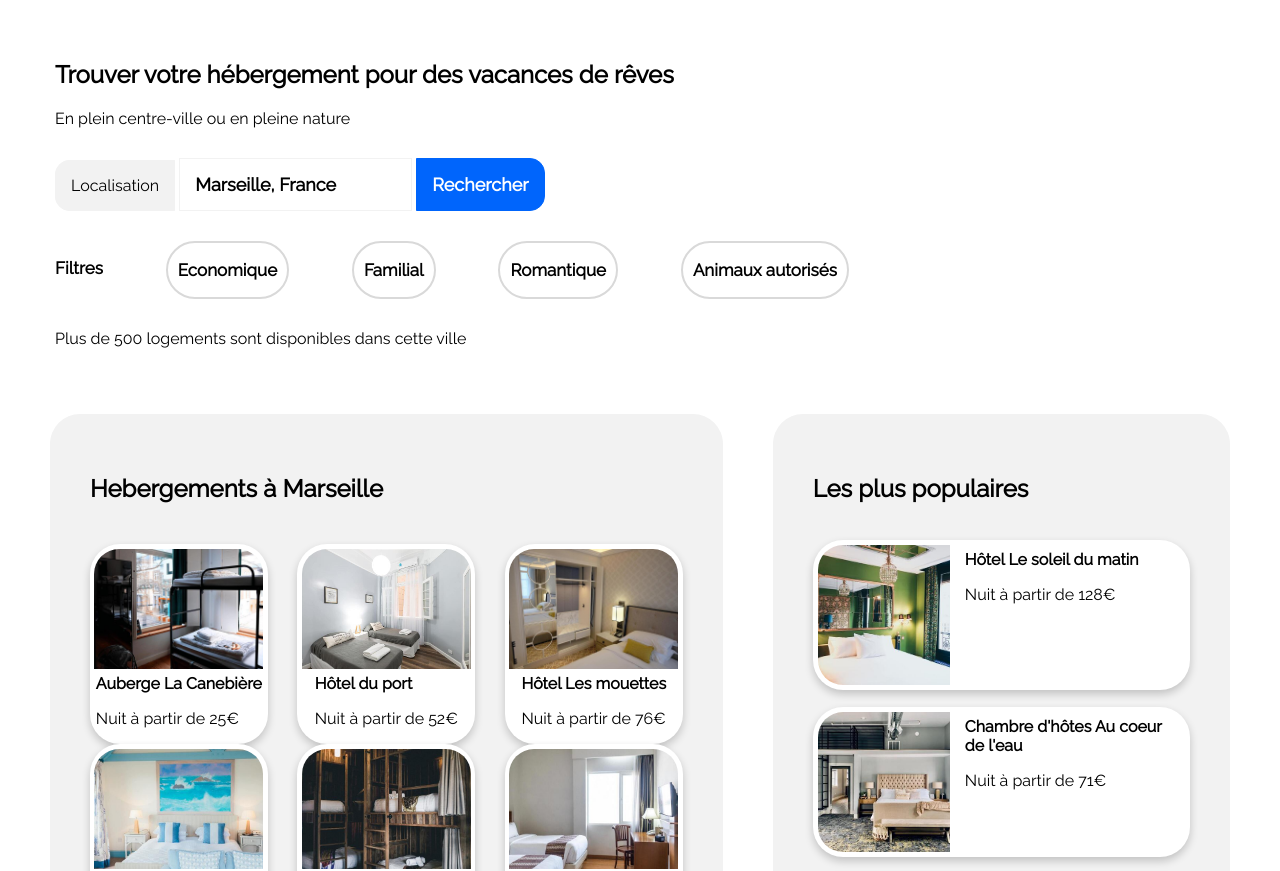
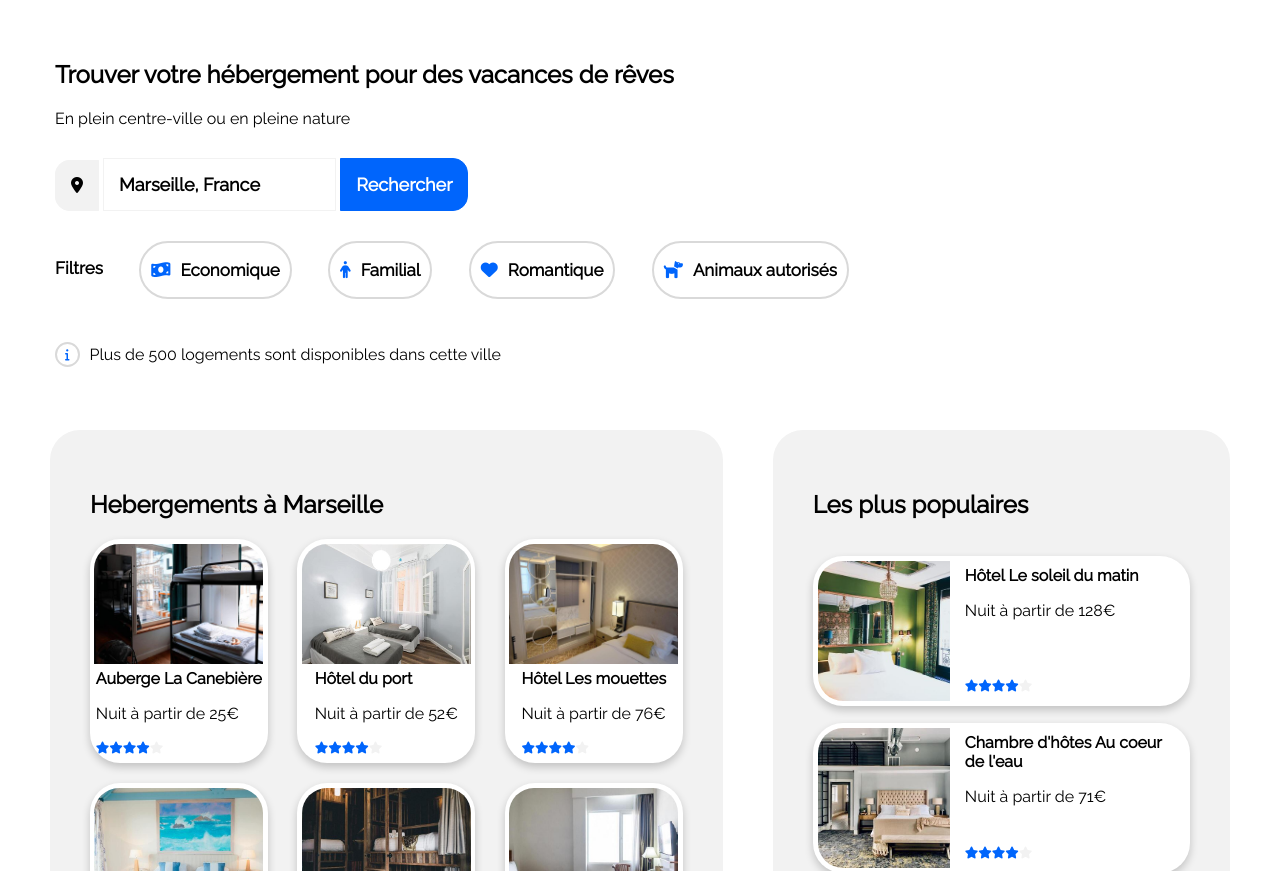
Before and after one commit to Demoniel0/ProjetUn, a plain HTML site: page index.html in a window 1280 px wide. Shown: the part 70-941 px from the top of the page. Drawn offline with Linux system fonts and the light colour scheme.

Commit message:
Rajout des  icones

```diff
--- a/css/styles.css
+++ b/css/styles.css
@@ -108,10 +108,33 @@ input::placeholder {
     border-radius: 30px;
     width: auto;
     padding: 0px 10px 0px 10px;
+    display: flex;
+    flex-direction: row;
+    align-items: center;
+}
+
+i {
+    color: #0065FC;
+}
+
+.icones {
+    margin-right: 10px;
+}
+
+.cercle {
+    padding: 10px 8px ;
+    border: 2px solid #D9D9D9;
+    border-radius: 20px;
 }
 
 .filtres:hover {
     background-color: #DEEBFF;
+}
+
+.information {
+    display: flex;
+    flex-direction: row;
+    align-items: center;
 }
 
 .catalogue {
@@ -152,6 +175,8 @@ input::placeholder {
 }
 
 .card {
+    margin-bottom: 20px;
+    padding-bottom: 5px;
     border-radius: 30px;
     width: 30%;
     display: flex;
@@ -218,6 +243,25 @@ input::placeholder {
 
 }
 
+.container {
+    display: flex;
+    flex-direction: column;
+    align-items: flex-start;
+    justify-content: space-between;
+}
+
 .container2 {
     margin: 10px;
+    display: flex;
+    flex-direction: column;
+    align-items: flex-start;
+    justify-content: space-between;
 }
+
+.etoile {
+    color: #F2F2F2;
+}
+
+.symbol {
+    color: black;
+}
--- a/index.html
+++ b/index.html
@@ -7,7 +7,6 @@
    <link rel="preconnect" href="https://fonts.googleapis.com">
    <link rel="preconnect" href="https://fonts.gstatic.com" crossorigin>
    <link href="https://fonts.googleapis.com/css2?family=Raleway&display=swap" rel="stylesheet">
-
    <link rel="stylesheet" type="text/css" href="css/styles.css">
 </head>
 
@@ -32,7 +31,7 @@
 
          <div class="barre">
             <form method="get" action="">
-               <label class="localisation" for="ville">Localisation</label>
+               <label class="localisation" for="ville"><i class="fa-solid fa-location-dot symbol"></i></label>
                <input type="text" name="ville" id="ville" placeholder="Marseille, France">
                <input class="rechercher" type="button" value="Rechercher">
             </form>
@@ -43,20 +42,20 @@
                <p>Filtres</p>
             </div>
             <div class="filtres">
-               <p>Economique</p>
+               <div class="icones"><i class="fa-solid fa-money-bill-wave"></i></div><p>Economique</p>
             </div>
             <div class="filtres">
-               <p>Familial</p>
+               <div class="icones"><i class="fa-solid fa-person"></i></div><p>Familial</p>
             </div>
             <div class="filtres">
-               <p>Romantique</p>
+               <div class="icones"><i class="fa-solid fa-heart"></i></div><p>Romantique</p>
             </div>
             <div class="filtres">
-               <p>Animaux autorisés</p>
+               <div class="icones"><i class="fa-solid fa-dog"></i></div><p>Animaux autorisés</p>
             </div>
          </div>
-         <div>
-            <p>Plus de 500 logements sont disponibles dans cette ville</p>
+         <div class="information">
+            <i class="fa-solid fa-info fa-xs icones cercle"></i><p>Plus de 500 logements sont disponibles dans cette ville</p>
          </div>
       </section>
 
@@ -67,43 +66,61 @@
                <div class="card">
                   <img class="hotel" src="/images/hebergements/4_small/marcus-loke-WQJvWU_HZFo-unsplash.jpg" alt="chambre">
                   <div class="container">
+                     <div>
                         <strong>Auberge La Canebière</strong>
                         <p>Nuit à partir de 25€</p>
+                     </div>
+                     <div><i class="fa-solid fa-star fa-xs"></i><i class="fa-solid fa-star fa-xs"></i><i class="fa-solid fa-star fa-xs"></i><i class="fa-solid fa-star fa-xs"></i><i class="fa-solid fa-star fa-xs etoile"></i></div>
                   </div>
                </div>
                <div class="card">
                   <img class="hotel" src="/images/hebergements/4_small/fred-kleber-gTbaxaVLvsg-unsplash.jpg" alt="chambre">
                   <div class="container">
+                     <div>
                         <strong>Hôtel du port</strong>
                         <p>Nuit à partir de 52€</p>
+                     </div>
+                     <div><i class="fa-solid fa-star fa-xs"></i><i class="fa-solid fa-star fa-xs"></i><i class="fa-solid fa-star fa-xs"></i><i class="fa-solid fa-star fa-xs"></i><i class="fa-solid fa-star fa-xs etoile"></i></div>
                   </div>
                </div>
                <div class="card">
                   <img class="hotel" src="/images/hebergements/4_small/reisetopia-B8WIgxA_PFU-unsplash.jpg" alt="chambre">
                   <div class="container">
+                     <div>
                         <strong>Hôtel Les mouettes</strong>
                         <p>Nuit à partir de 76€</p>
+                     </div>
+                     <div><i class="fa-solid fa-star fa-xs"></i><i class="fa-solid fa-star fa-xs"></i><i class="fa-solid fa-star fa-xs"></i><i class="fa-solid fa-star fa-xs"></i><i class="fa-solid fa-star fa-xs etoile"></i></div>
                   </div>
                </div>
                <div class="card">
                   <img class="hotel" src="/images/hebergements/4_small/annie-spratt-Eg1qcIitAuA-unsplash.jpg" alt="chambre">
                   <div class="container">
+                     <div>
                         <strong>Hôtel de la mer</strong>
                         <p>Nuit à partir de 46€</p>
+                     </div>
+                     <div><i class="fa-solid fa-star fa-xs"></i><i class="fa-solid fa-star fa-xs"></i><i class="fa-solid fa-star fa-xs"></i><i class="fa-solid fa-star fa-xs"></i><i class="fa-solid fa-star fa-xs etoile"></i></div>
                   </div>
                </div>
                <div class="card">
                   <img class="hotel" src="/images/hebergements/4_small/nicate-lee-kT-ZyaiwBe0-unsplash.jpg" alt="chambre">
                   <div class="container">
+                     <div>
                         <strong>Auberge Le Panier</strong>
                         <p>Nuit à partir de 23€</p>
+                     </div>
+                     <div><i class="fa-solid fa-star fa-xs"></i><i class="fa-solid fa-star fa-xs"></i><i class="fa-solid fa-star fa-xs"></i><i class="fa-solid fa-star fa-xs"></i><i class="fa-solid fa-star fa-xs etoile"></i></div>
                   </div>
                </div>
                <div class="card">
                   <img class="hotel" src="/images/hebergements/4_small/febrian-zakaria-M6S1WvfW68A-unsplash.jpg" alt="chambre">
                   <div class="container">
+                     <div>
                         <strong>Hôtel Chez Amina</strong>
                         <p>Nuit à partir de 96€</p>
+                     </div>
+                     <div><i class="fa-solid fa-star fa-xs"></i><i class="fa-solid fa-star fa-xs"></i><i class="fa-solid fa-star fa-xs"></i><i class="fa-solid fa-star fa-xs"></i><i class="fa-solid fa-star fa-xs etoile"></i></div>
                   </div>
                </div>
             </div>
@@ -115,22 +132,31 @@
             <div class="card2">
                <img class="hotelPopulaire" src="/images/hebergements/4_small/emile-guillemot-Bj_rcSC5XfE-unsplash.jpg" alt="chambre">
                <div class="container2">
+                  <div>
                      <strong>Hôtel Le soleil du matin</strong>
                      <p> Nuit à partir de 128€</p>
+                  </div>
+                  <div><i class="fa-solid fa-star fa-xs"></i><i class="fa-solid fa-star fa-xs"></i><i class="fa-solid fa-star fa-xs"></i><i class="fa-solid fa-star fa-xs"></i><i class="fa-solid fa-star fa-xs etoile"></i></div>
                </div>
             </div>
             <div class="card2">
                <img class="hotelPopulaire" src="/images/hebergements/4_small/aw-creative-VGs8z60yT2c-unsplash.jpg" alt="chambre">
                <div class="container2">
+                  <div>
                      <strong>Chambre d'hôtes Au coeur de l'eau</strong>
                      <p> Nuit à partir de 71€</p>
+                     </div>
+                  <div><i class="fa-solid fa-star fa-xs"></i><i class="fa-solid fa-star fa-xs"></i><i class="fa-solid fa-star fa-xs"></i><i class="fa-solid fa-star fa-xs"></i><i class="fa-solid fa-star fa-xs etoile"></i></div>
                </div>
             </div>
             <div class="card2">
                <img class="hotelPopulaire" src="/images/hebergements/4_small/febrian-zakaria-sjvU0THccQA-unsplash.jpg" alt="chambre">
                <div class="container2">
+                  <div>
                      <strong>Hôtel Bleu et Blanc</strong>
                      <p> Nuit à partir de 68€</p>
+                  </div>
+                  <div><i class="fa-solid fa-star fa-xs"></i><i class="fa-solid fa-star fa-xs"></i><i class="fa-solid fa-star fa-xs"></i><i class="fa-solid fa-star fa-xs"></i><i class="fa-solid fa-star fa-xs etoile"></i></div>
                </div>
             </div>
          </aside>
@@ -177,6 +203,7 @@
          <li><a href="#">Nous contacter</a></li>
       </ul>
    </footer>
+   <script src="https://kit.fontawesome.com/b5ee797e1e.js" crossorigin="anonymous"></script>
 </body>
 
 </html>
```
Lines whose indentation alone changed are shown as unchanged.
